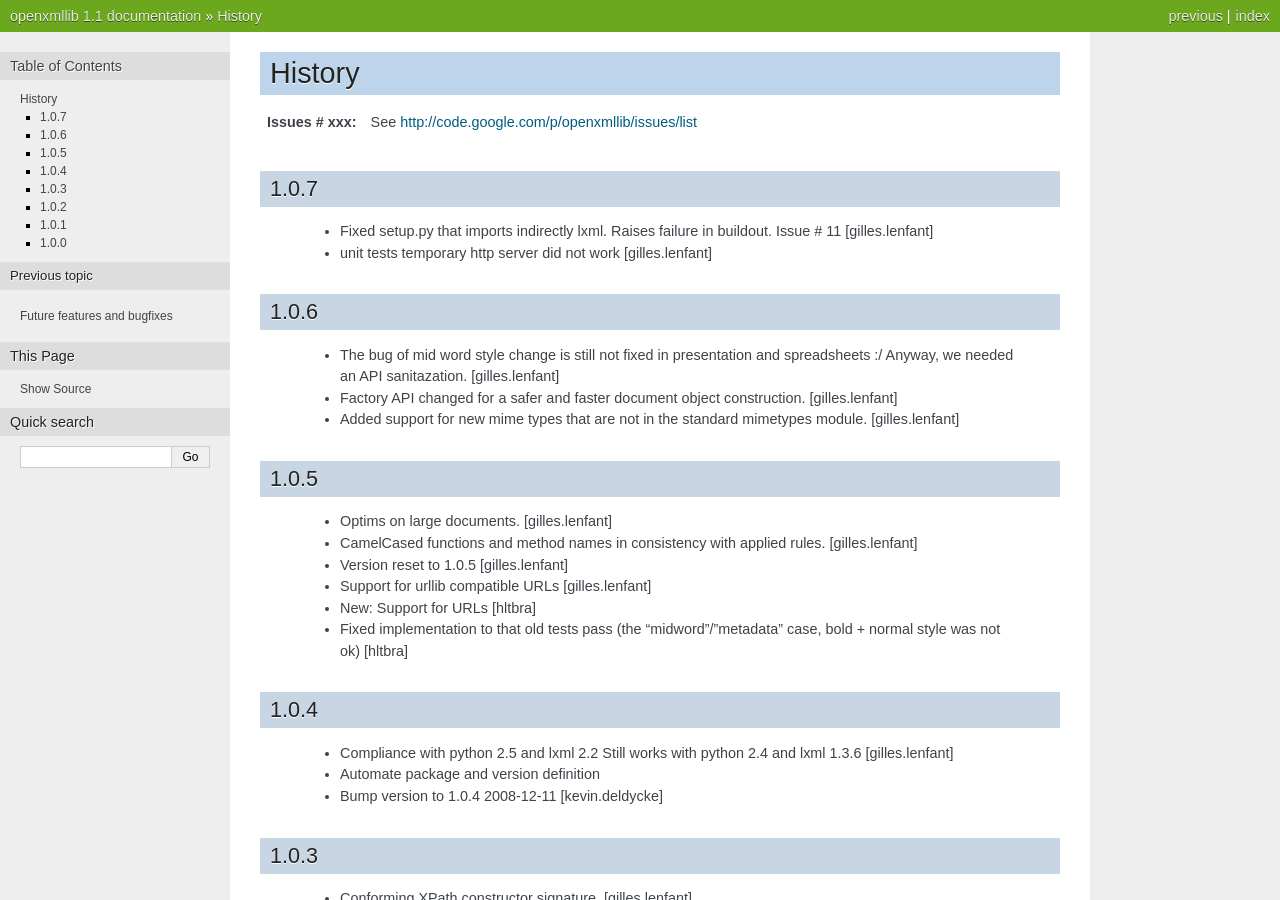
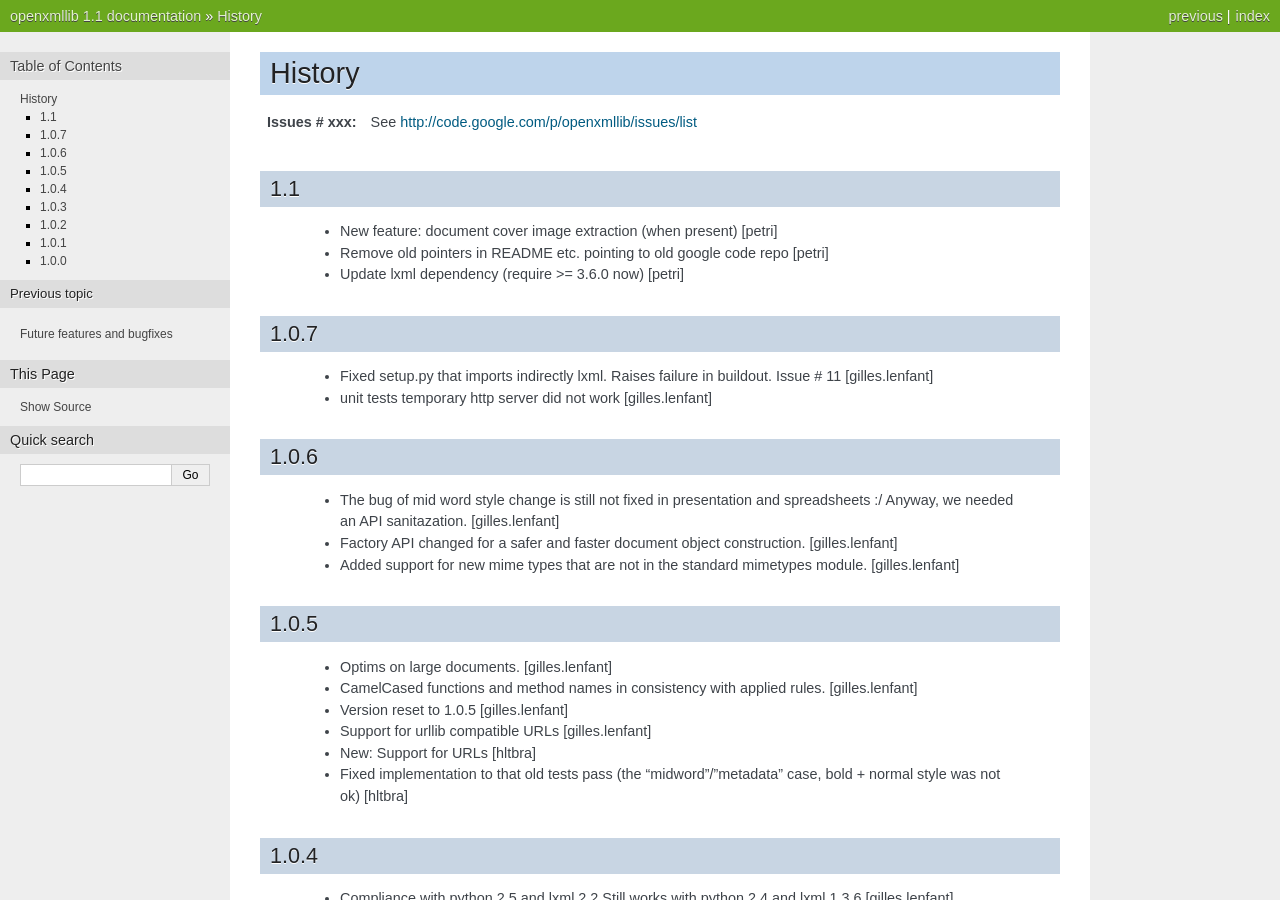
Before and after one commit to glenfant/openxmllib, a Sphinx documentation site: the page built from doc/source/HISTORY.txt, in a window 1280 px wide and 900 px high. Built offline with Sphinx 7.4.7, drawn with Linux system fonts in a browser that asks for light colours.

Commit message:
update changelog

```diff
--- a/doc/source/HISTORY.txt
+++ b/doc/source/HISTORY.txt
@@ -10,6 +10,16 @@ History
    Issues # xxx
 
    See `<http://code.google.com/p/openxmllib/issues/list>`_
+
+1.1
+===
+
+ - New feature: document cover image extraction (when present)
+   [petri]
+ - Remove old pointers in README etc. pointing to old google code repo
+   [petri]
+ - Update lxml dependency (require >= 3.6.0 now)
+   [petri]
 
 1.0.7
 =====
```
